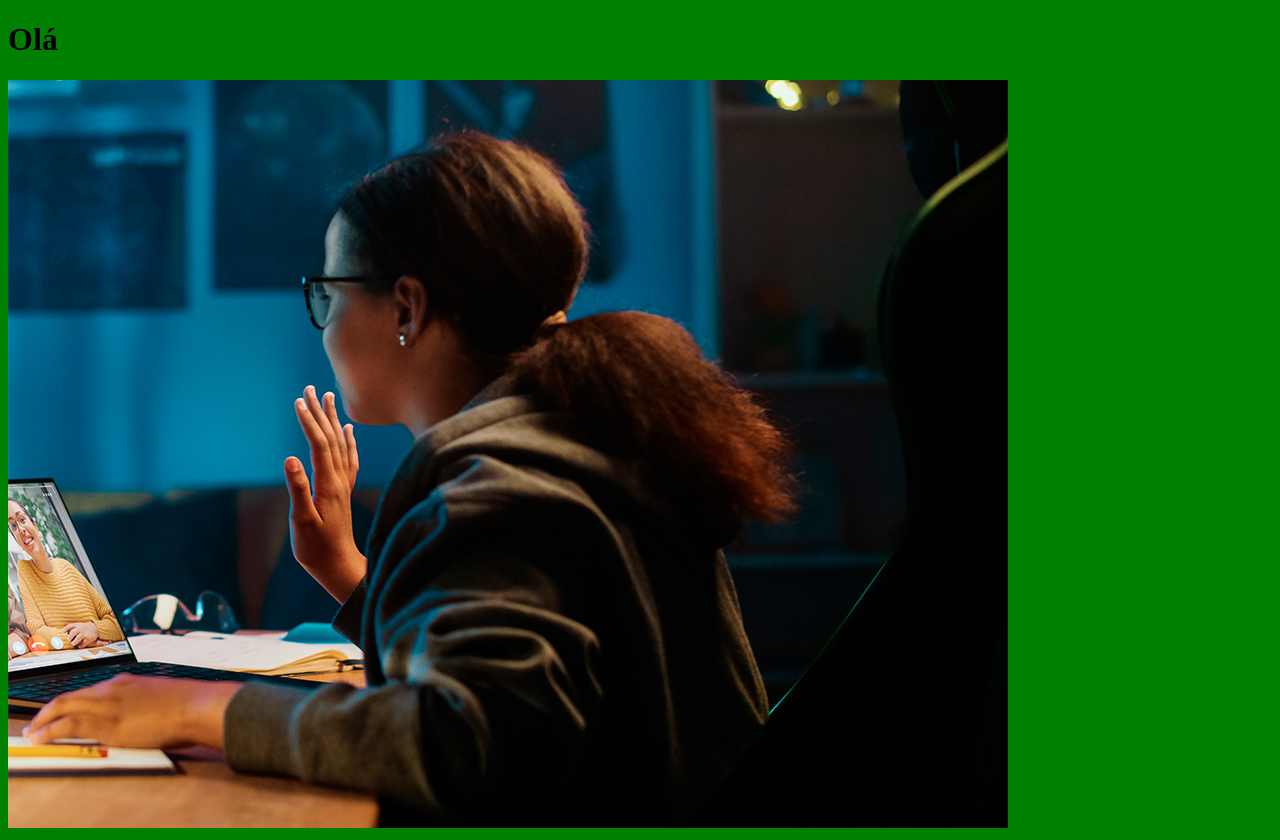
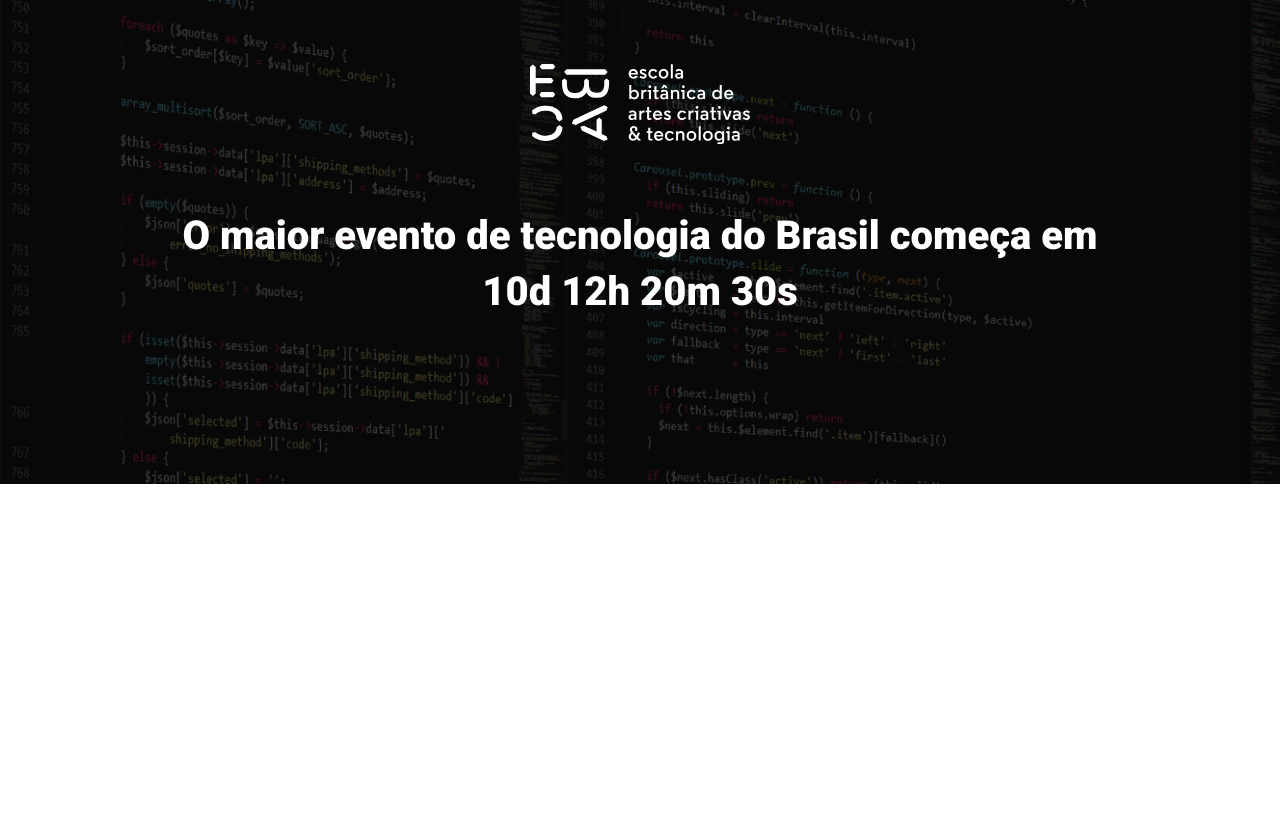
Before and after one commit to Luan-Macedo/ebac_tech_talks, a website built with Parcel: page src/index.html in a window 1280 px wide. After the commit the page ends 800 px from the top, so only its background shows below. Built offline with nearby package versions, Linux system fonts and the light colour scheme.

Commit message:
criando o hero

```diff
--- a/src/index.html
+++ b/src/index.html
@@ -4,13 +4,20 @@
     <meta charset="UTF-8">
     <meta name="viewport" content="width=device-width, initial-scale=1.0">
     <title>Document</title>
+    <link rel="preconnect" href="https://fonts.googleapis.com">
+    <link rel="preconnect" href="https://fonts.gstatic.com" crossorigin>
+    <link href="https://fonts.googleapis.com/css2?family=Roboto:wght@400;700;900&display=swap" rel="stylesheet">
     <link rel="stylesheet" href="styles/main.scss">
 </head>
 <body>
-    <h1>
-        Olá
-    </h1>
-    <img src="/images/backend.png" alt="">
+    <header class="hero">
+        <div class="container">
+            <img class="hero__logo" src="./images/ebac_logo.svg" alt="EBAC">
+            <p class="hero__text">
+                O maior evento de tecnologia do Brasil começa em 10d 12h 20m 30s
+            </p>
+        </div>
+    </header>
     <script src="scripts/main.js"></script>
 </body>
 </html>
--- /dev/null
+++ b/src/styles/_hero.scss
@@ -0,0 +1,52 @@
+.hero{
+    padding-top: 64px;
+    padding-bottom: 100px;
+    background-image: url(../images/fundo.png);
+    background-repeat: no-repeat;
+    background-size: cover;
+    position: relative;
+
+    .container{
+        position: relative;
+    }
+
+    &::before{
+        position: absolute;
+        top: 0;
+        left: 0;
+        width: 100%;
+        height: 100%;
+        background-color: #000;
+        content: '';
+        opacity: .7;
+    }
+
+    &__text{
+        margin-top: 64px;
+        margin-bottom: 64px;
+        font-size: 40px;
+        line-height: 56px;
+        font-weight: 800;
+        text-align: center;
+    }
+
+    &__logo{
+        display: block;
+        margin: 0 auto;
+        height: 80px;
+    }
+
+    @media (max-width: 640px){
+        padding: 40px 0;
+
+        &__logo{
+            height: 40px;
+        }
+
+        &__text{
+            font-size: 22px;
+            line-height: 24px;
+            margin: 24px 0;
+        }
+    }
+}
--- a/src/styles/main.scss
+++ b/src/styles/main.scss
@@ -1,3 +1,23 @@
-body{
-    background-color: green;
+@use 'hero';
+
+*{
+    margin: 0;
+    padding: 0;
+    box-sizing: border-box;
+    font-family: Roboto, sans-serif;
+    color: #fff;
 }
+
+.container{
+    max-width: 960px;
+    width: 100%;
+    margin: 0 auto;
+
+    @media (max-width: 640px){
+        max-width: 80%;
+    }
+
+    @media (max-width: 1024px){
+        max-width: 90%;
+    }
+}
```
